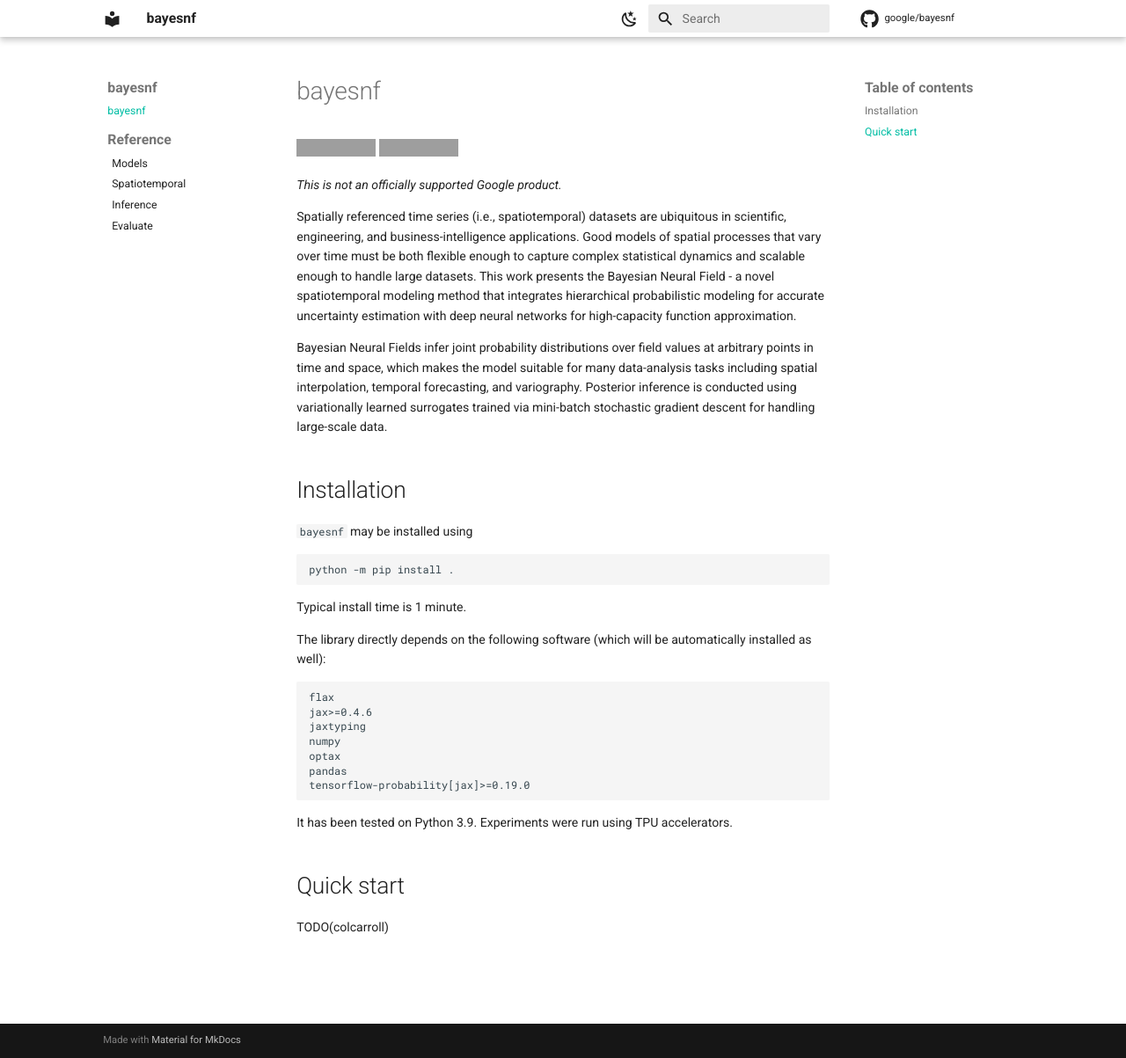
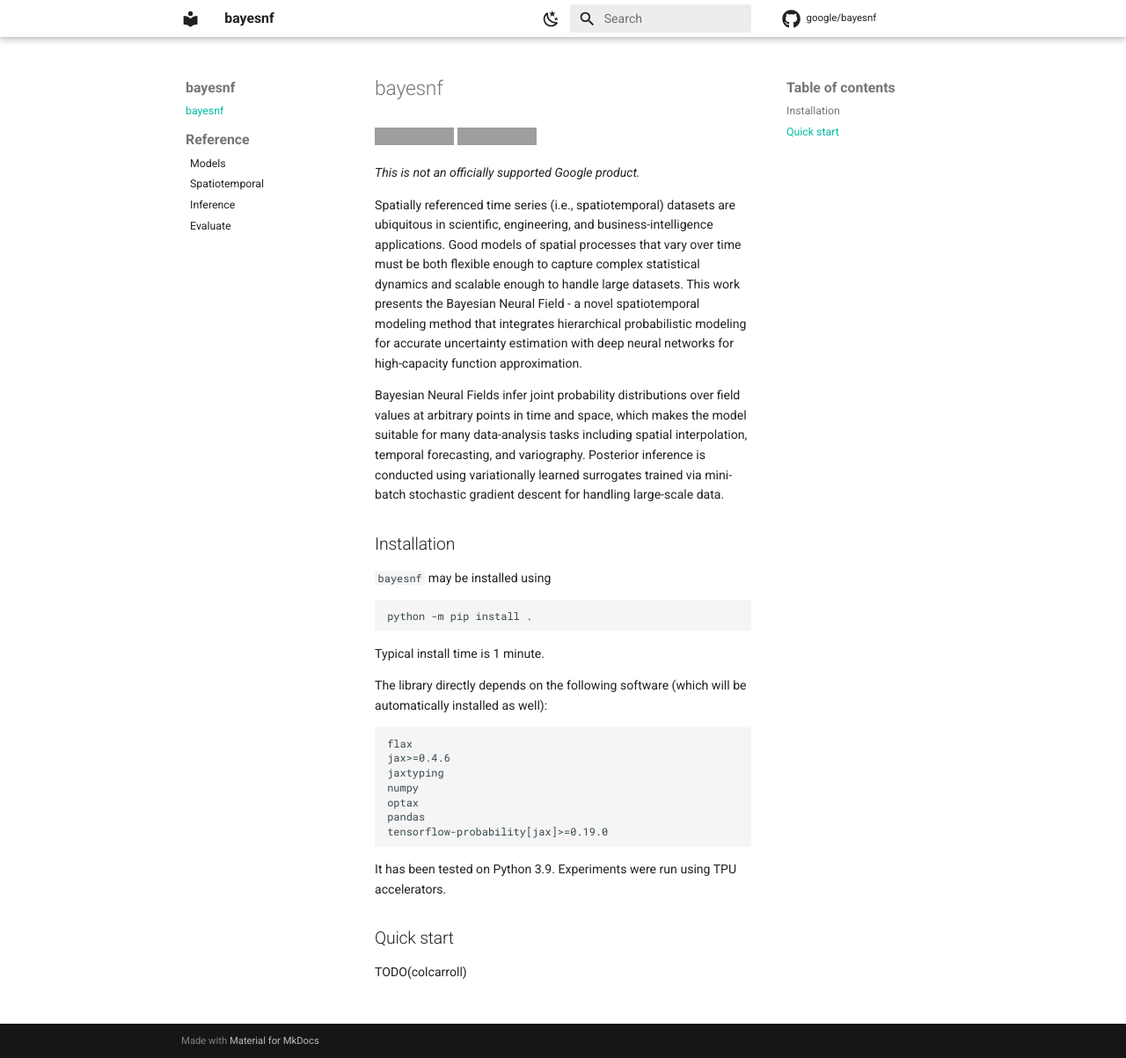
Before and after one commit to google/bayesnf, an MkDocs documentation site: the page built from docs/index.md, in a window 1280 px wide and 1203 px high. Shown: the whole window at 88% size. Built offline with MkDocs 1.6.1 and Material for MkDocs 9.7.7, drawn with Linux system fonts in a browser that asks for light colours; comment, search, counter and statistics services are not loaded; grey boxes are pictures that could not be loaded.

Commit message:
A flurry of minor fixes for improving doc content and rendering.

```diff
--- a/docs/_static/custom.css
+++ b/docs/_static/custom.css
@@ -67,23 +67,23 @@
   }
 
   .md-typeset h1 {
-      font-size: 1.6rem;
+      font-size: 1.3rem;
   }
 
   .md-typeset h2 {
-      font-size: 1.5rem;
+      font-size: 1.1rem;
   }
 
   .md-typeset h3 {
-      font-size: 1.3rem;
+      font-size: 1rem;
   }
 
   .md-typeset h4 {
-      font-size: 1.1rem;
+      font-size: 0.8rem;
   }
 
   .md-typeset h5 {
-      font-size: 0.9rem;
+      font-size: 0.8rem;
   }
 
   .md-typeset h6 {
@@ -147,3 +147,12 @@
   .output_error > pre {
       overflow: auto;
   }
+
+  .md-typeset table:not([class]) {
+      font-size: .8rem;
+  }
+
+  /*  Width of the page */
+  .md-grid {
+    max-width: 70%;
+  }
--- a/mkdocs.yml
+++ b/mkdocs.yml
@@ -75,10 +75,11 @@
                     # show_root_heading: true  # actually display anything at all...
                     show_root_full_path: true  # display "diffrax.asdf" not just "asdf"
                     show_if_no_docstring: false
-                    show_signature_annotations: true
+                    show_signature_annotations: false
                     show_source: false  # don't include source code
                     members_order: source  # order methods according to their order of definition in the source code, not alphabetical order
                     heading_level: 4
+                    line_length: 120
 
 nav:
     - 'index.md'
```
Also changed, not shown: 3 other files.
